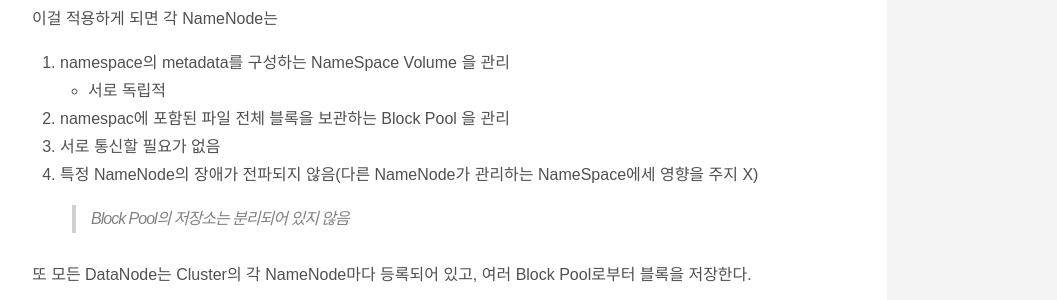
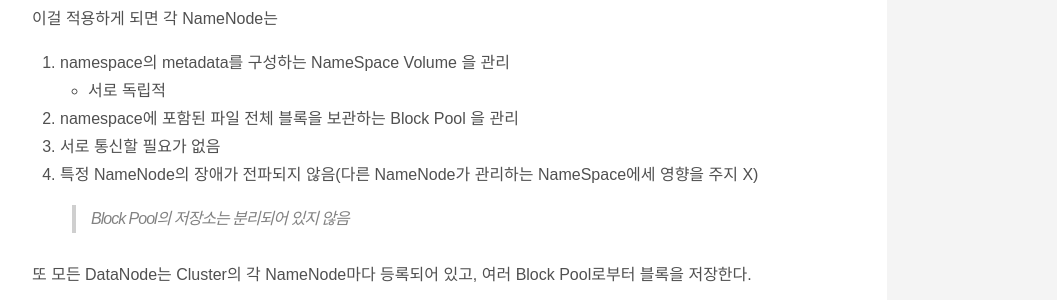
Before and after one commit to loustler/loustler.github.io, a Jekyll site: the page built from _posts/2020/6/2020-06-28-hdfs-concept.md, in a window 1280 px wide and 900 px high, scrolled down 5016 px. Shown: the part 150-450 px from the top of the window, without its empty margins (223-1280 px from the left). Built offline with Jekyll 4.4.1, drawn with Linux system fonts in a browser that asks for light colours.

Commit message:
Fix typo in [DATAENG] hdfs concept

```diff
--- a/_posts/2020/6/2020-06-28-hdfs-concept.md
+++ b/_posts/2020/6/2020-06-28-hdfs-concept.md
@@ -145,7 +145,7 @@ HDFS Federation을 활용하면 NameNode가 FileSystem의 namespace 일부를
 
 1. namespace의 metadata를 구성하는 **NameSpace Volume** 을 관리
   - 서로 독립적
-1. namespac에 포함된 파일 전체 블록을 보관하는 **Block Pool** 을 관리
+1. namespace에 포함된 파일 전체 블록을 보관하는 **Block Pool** 을 관리
 1. 서로 통신할 필요가 없음
 1. 특정 NameNode의 장애가 전파되지 않음(다른 NameNode가 관리하는 NameSpace에세 영향을 주지 X)
 
```
